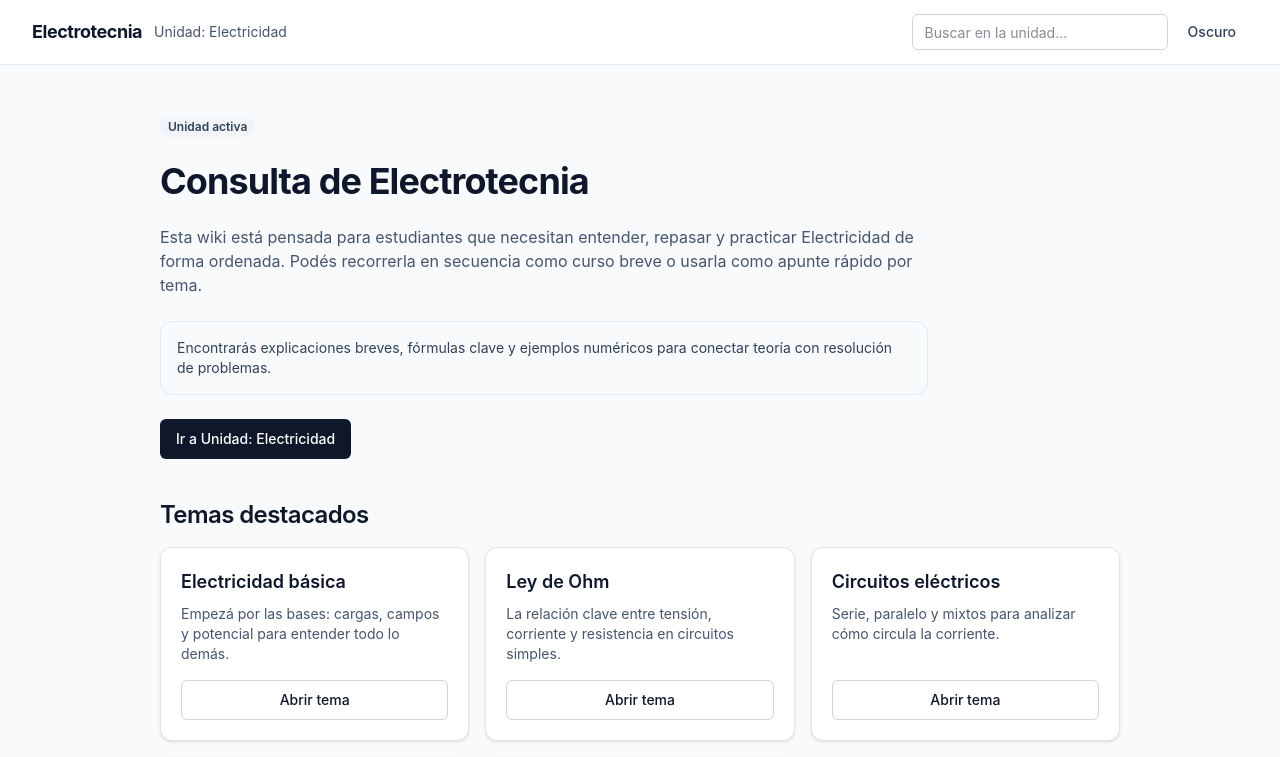
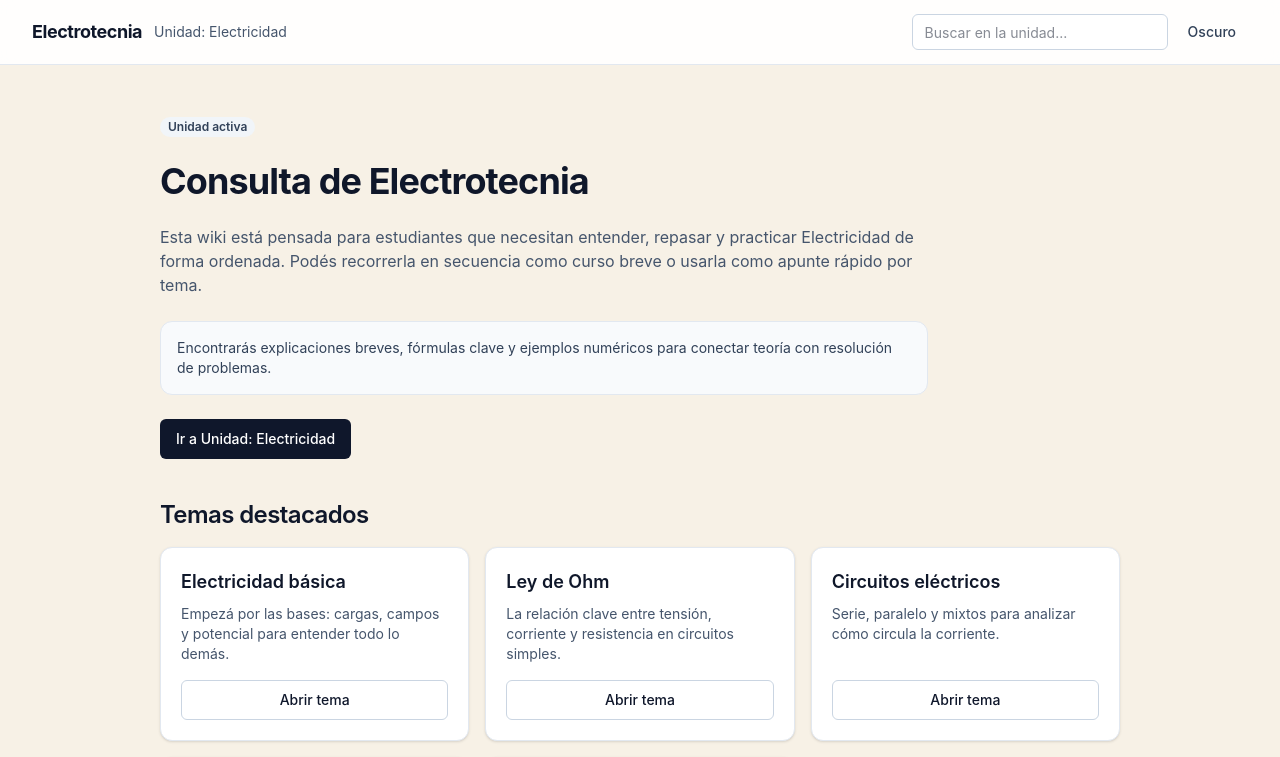
Before and after one commit to Teksi75/electrotecnia-web-next, a Next.js app: page / in a window 1280 px wide. Shown: the top 757 px of the page. Built offline with nearby package versions, Linux system fonts and the light colour scheme; no server answers.

Commit message:
Ajusta el fondo del tema claro a tono crema

```diff
--- a/src/app/globals.css
+++ b/src/app/globals.css
@@ -1,8 +1,15 @@
 @import "tailwindcss";
 
 :root {
-  --background: #f8fafc;
+  /* Paleta clara base (crema suave, alineada con estética INGENIUM) */
+  --background: #f7f1e6;
   --foreground: #0f172a;
+
+  /* Alternativas claras para ajustar el tono sin tocar componentes:
+   * Opción A (más neutra): #f5efe3
+   * Opción B (más cálida): #f4ecdc
+   * Opción C (más luminosa): #faf5ea
+   */
 }
 
 .dark {
```
